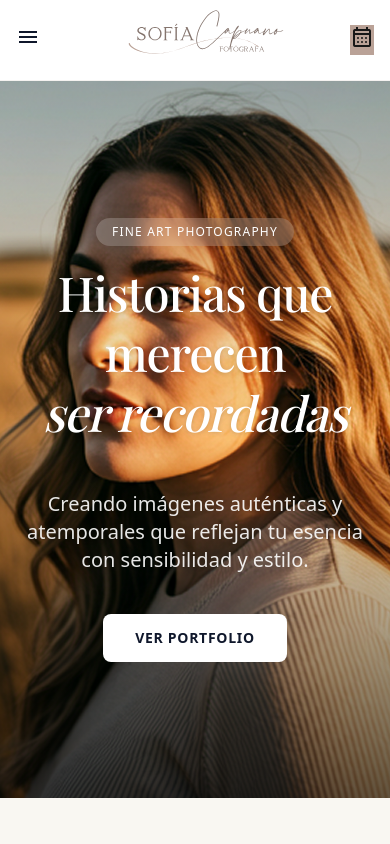
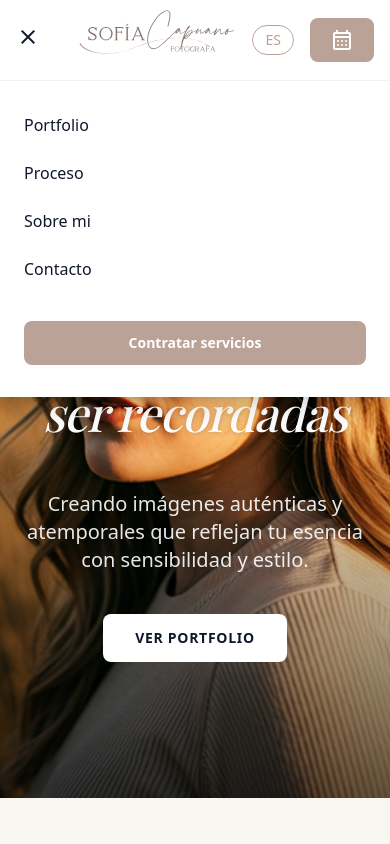
Before and after one commit to laupommares/photographer-landing-nextjs, a Next.js app: page / in a window 390 px wide. Both pictures are taken after a click on the button "menu". Shown: the top 844 px of the page. Built offline with nearby package versions, Linux system fonts and the light colour scheme; a web font is replaced by a local one.

Commit message:
Custom header mobile

```diff
--- a/src/components/layout/ Header.tsx
+++ b/src/components/layout/ Header.tsx
@@ -9,6 +9,14 @@ import { useState } from "react";
 export default function Header() {
   const { lang, setLang } = useLanguage();
   const t = dictionary[lang];
+  const [isOpen, setIsOpen] = useState(false);
+
+    const whatsappMessage =
+      lang === "es"
+        ? "Hola Sofi! Me gustaría reservar una sesión."
+        : "Hi Sofi! I would love to book a session.";
+
+    const whatsappLink = `https://wa.me/34611328596?text=${encodeURIComponent(whatsappMessage)}`;
 
   return (
     <header className="sticky top-0 z-50 w-full border-b border-sand bg-white/90 backdrop-blur-md transition-all duration-300">
@@ -17,11 +25,12 @@ export default function Header() {
 
           {/* Mobile Menu Button */}
           <div className="flex lg:hidden">
-            <button
-              type="button"
-              aria-label="Open menu"
+            <button type="button"
+              onClick={() => setIsOpen(!isOpen)}
               className="text-slate-900 transition-colors hover:text-primary">
-              <span className="material-symbols-outlined">menu</span>
+              <span className="material-symbols-outlined">
+                {isOpen ? "close" : "menu"}
+              </span>
             </button>
           </div>
 
@@ -41,14 +50,12 @@ export default function Header() {
           <div className="flex shrink-0 items-center gap-2">
             <Link href="/"
               className="font-serif text-2xl font-bold tracking-tight text-slate-900">
-              <Image
-                src="/logo-sofia-capuano.svg"
+              <Image src="/logo-sofia-capuano.svg"
                 alt="Fine art portrait during golden hour"
                 width={200}
                 height={40}
                 priority
-                className="object-cover"
-              />
+                className="object-cover"/>
             </Link>
           </div>
 
@@ -76,17 +83,23 @@ export default function Header() {
               </button>
             </div>
 
-            <button className="rounded-lg bg-primary px-5 py-2.5 text-sm font-bold text-white transition-all hover:bg-primary/90 hover:shadow-lg hover:shadow-primary/20 cursor-pointer">
+            <Link href="https://wa.me/+34611328596" className="rounded-lg bg-primary px-5 py-2.5 text-sm font-bold text-white transition-all hover:bg-primary/90 hover:shadow-lg hover:shadow-primary/20 cursor-pointer">
               {t.header.cta}
-            </button>
+            </Link>
           </div>
 
           {/* Mobile CTA */}
-          <div className="flex lg:hidden">
+          <div className="flex gap-4 items-center lg:hidden">
+            <div className="lg:hidden">
+              <button onClick={() => setLang(lang === "es" ? "en" : "es")}
+                className="px-3 py-1 rounded-full border border-primary text-primary text-sm font-medium active:scale-95 transition">
+                {lang === "es" ? "ES" : "EN"}
+              </button>
+            </div>
             <button
               aria-label="Book session"
-              className="bg-primary transition-colors hover:text-primary/80 cursor-pointer">
-              <span className="material-symbols-outlined">
+              className="bg-primary transition-colors hover:text-primary/80 cursor-pointer py-2.5 px-5 flex items-center rounded-lg">
+              <span className="material-symbols-outlined text-white">
                 calendar_month
               </span>
             </button>
@@ -94,6 +107,46 @@ export default function Header() {
 
         </div>
       </div>
+      {/* Mobile Menu Panel */}
+      {isOpen && (
+        <div className="lg:hidden fixed top-20 left-0 w-full z-40">
+          <div className="bg-white shadow-xl border-t border-sand">
+            <div className="px-6 py-8 flex flex-col gap-6 text-text">
+
+              <Link
+                href="/portfolio"
+                onClick={() => setIsOpen(false)}
+                className="text-base font-medium hover:text-primary transition-colors" >
+                Portfolio
+              </Link>
+
+              <Link href="#services"
+                onClick={() => setIsOpen(false)}
+                className="text-base font-medium hover:text-primary transition-colors">
+                {t.header.linkProcess}
+              </Link>
+
+              <Link href="#about"
+                onClick={() => setIsOpen(false)}
+                className="text-base font-medium hover:text-primary transition-colors">
+                {t.header.linkAbout}
+              </Link>
+
+              <Link href="#contact"
+                onClick={() => setIsOpen(false)}
+                className="text-base font-medium hover:text-primary transition-colors">
+                {t.header.linkContact}
+              </Link>
+
+              <button onClick={() => setIsOpen(false)}
+                className="mt-4 rounded-lg bg-primary px-5 py-3 text-sm font-bold text-white transition-all hover:bg-primary/90">
+                {t.header.cta}
+              </button>
+
+            </div>
+          </div>
+        </div>
+      )}
     </header>
   );
 }
```
